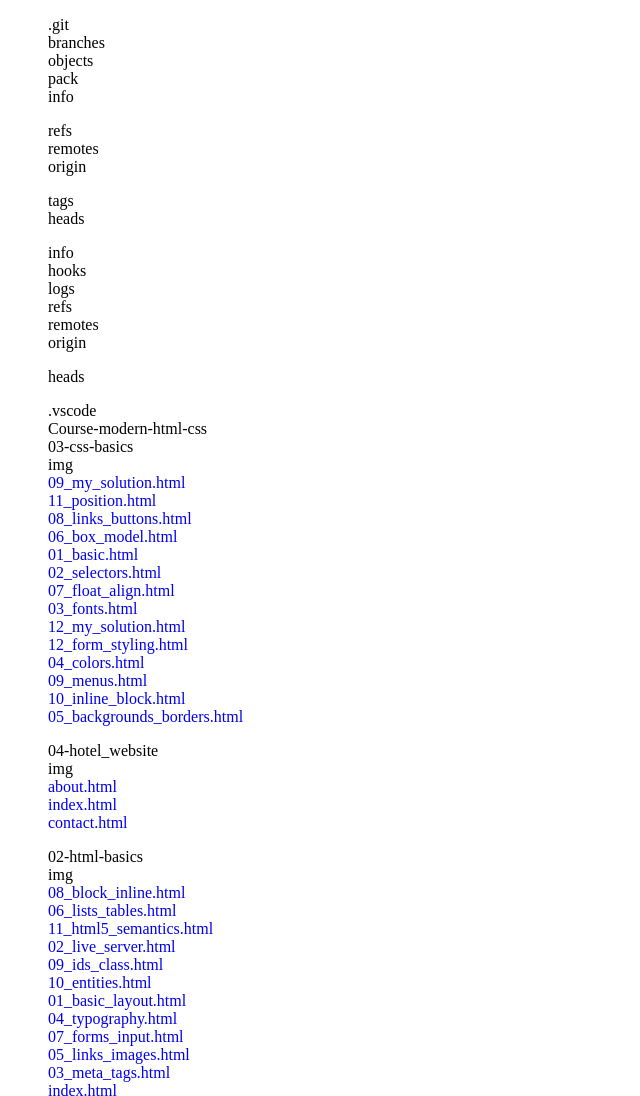
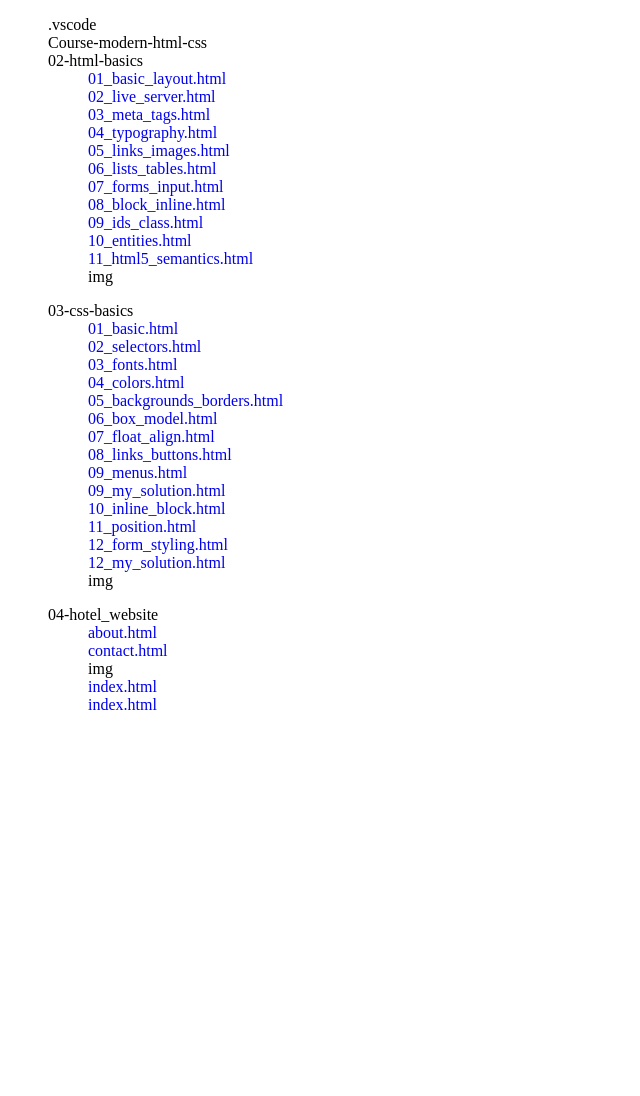
Before and after one commit to davidgma/course-notes, a website: page index.html in a window 1280 px wide. Shown: the whole page, without its empty margins (0-640 px from the left). After the commit the page ends 800 px from the top, so only its background shows below. Drawn offline with Linux system fonts and the light colour scheme.

Commit message:
1 file modified, 7 deleted

```diff
--- a/index.html
+++ b/index.html
@@ -21,73 +21,49 @@ list-style-type: none; /* Remove bullets */
   <body>
   <p>
 <ul>
-<li>.git</li>
-<li>branches</li>
-<li>objects</li>
-<li>pack</li>
-<li>info</li>
+<li>.vscode</li>
+<li>Course-modern-html-css</li>
+<li>02-html-basics</li>
+<ul>
+<li><a href="../Course-modern-html-css/02-html-basics/01_basic_layout.html" class="link">01_basic_layout.html</a></li>
+<li><a href="../Course-modern-html-css/02-html-basics/02_live_server.html" class="link">02_live_server.html</a></li>
+<li><a href="../Course-modern-html-css/02-html-basics/03_meta_tags.html" class="link">03_meta_tags.html</a></li>
+<li><a href="../Course-modern-html-css/02-html-basics/04_typography.html" class="link">04_typography.html</a></li>
+<li><a href="../Course-modern-html-css/02-html-basics/05_links_images.html" class="link">05_links_images.html</a></li>
+<li><a href="../Course-modern-html-css/02-html-basics/06_lists_tables.html" class="link">06_lists_tables.html</a></li>
+<li><a href="../Course-modern-html-css/02-html-basics/07_forms_input.html" class="link">07_forms_input.html</a></li>
+<li><a href="../Course-modern-html-css/02-html-basics/08_block_inline.html" class="link">08_block_inline.html</a></li>
+<li><a href="../Course-modern-html-css/02-html-basics/09_ids_class.html" class="link">09_ids_class.html</a></li>
+<li><a href="../Course-modern-html-css/02-html-basics/10_entities.html" class="link">10_entities.html</a></li>
+<li><a href="../Course-modern-html-css/02-html-basics/11_html5_semantics.html" class="link">11_html5_semantics.html</a></li>
+<li>img</li>
 </ul></ul>
 <ul>
-<li>refs</li>
-<li>remotes</li>
-<li>origin</li>
-</ul></ul>
+<li>03-css-basics</li>
 <ul>
-<li>tags</li>
-<li>heads</li>
-</ul></ul>
-<ul>
-<li>info</li>
-<li>hooks</li>
-<li>logs</li>
-<li>refs</li>
-<li>remotes</li>
-<li>origin</li>
-</ul></ul>
-<ul>
-<li>heads</li>
-</ul></ul>
-<ul>
-<li>.vscode</li>
-<li>Course-modern-html-css</li>
-<li>03-css-basics</li>
-<li>img</li>
-<li><a href="../Course-modern-html-css/03-css-basics/09_my_solution.html" class="link">09_my_solution.html</a></li>
-<li><a href="../Course-modern-html-css/03-css-basics/11_position.html" class="link">11_position.html</a></li>
-<li><a href="../Course-modern-html-css/03-css-basics/08_links_buttons.html" class="link">08_links_buttons.html</a></li>
-<li><a href="../Course-modern-html-css/03-css-basics/06_box_model.html" class="link">06_box_model.html</a></li>
 <li><a href="../Course-modern-html-css/03-css-basics/01_basic.html" class="link">01_basic.html</a></li>
 <li><a href="../Course-modern-html-css/03-css-basics/02_selectors.html" class="link">02_selectors.html</a></li>
+<li><a href="../Course-modern-html-css/03-css-basics/03_fonts.html" class="link">03_fonts.html</a></li>
+<li><a href="../Course-modern-html-css/03-css-basics/04_colors.html" class="link">04_colors.html</a></li>
+<li><a href="../Course-modern-html-css/03-css-basics/05_backgrounds_borders.html" class="link">05_backgrounds_borders.html</a></li>
+<li><a href="../Course-modern-html-css/03-css-basics/06_box_model.html" class="link">06_box_model.html</a></li>
 <li><a href="../Course-modern-html-css/03-css-basics/07_float_align.html" class="link">07_float_align.html</a></li>
-<li><a href="../Course-modern-html-css/03-css-basics/03_fonts.html" class="link">03_fonts.html</a></li>
+<li><a href="../Course-modern-html-css/03-css-basics/08_links_buttons.html" class="link">08_links_buttons.html</a></li>
+<li><a href="../Course-modern-html-css/03-css-basics/09_menus.html" class="link">09_menus.html</a></li>
+<li><a href="../Course-modern-html-css/03-css-basics/09_my_solution.html" class="link">09_my_solution.html</a></li>
+<li><a href="../Course-modern-html-css/03-css-basics/10_inline_block.html" class="link">10_inline_block.html</a></li>
+<li><a href="../Course-modern-html-css/03-css-basics/11_position.html" class="link">11_position.html</a></li>
+<li><a href="../Course-modern-html-css/03-css-basics/12_form_styling.html" class="link">12_form_styling.html</a></li>
 <li><a href="../Course-modern-html-css/03-css-basics/12_my_solution.html" class="link">12_my_solution.html</a></li>
-<li><a href="../Course-modern-html-css/03-css-basics/12_form_styling.html" class="link">12_form_styling.html</a></li>
-<li><a href="../Course-modern-html-css/03-css-basics/04_colors.html" class="link">04_colors.html</a></li>
-<li><a href="../Course-modern-html-css/03-css-basics/09_menus.html" class="link">09_menus.html</a></li>
-<li><a href="../Course-modern-html-css/03-css-basics/10_inline_block.html" class="link">10_inline_block.html</a></li>
-<li><a href="../Course-modern-html-css/03-css-basics/05_backgrounds_borders.html" class="link">05_backgrounds_borders.html</a></li>
+<li>img</li>
 </ul></ul>
 <ul>
 <li>04-hotel_website</li>
+<ul>
+<li><a href="../Course-modern-html-css/04-hotel_website/about.html" class="link">about.html</a></li>
+<li><a href="../Course-modern-html-css/04-hotel_website/contact.html" class="link">contact.html</a></li>
 <li>img</li>
-<li><a href="../Course-modern-html-css/04-hotel_website/about.html" class="link">about.html</a></li>
 <li><a href="../Course-modern-html-css/04-hotel_website/index.html" class="link">index.html</a></li>
-<li><a href="../Course-modern-html-css/04-hotel_website/contact.html" class="link">contact.html</a></li>
-</ul></ul>
-<ul>
-<li>02-html-basics</li>
-<li>img</li>
-<li><a href="../Course-modern-html-css/02-html-basics/08_block_inline.html" class="link">08_block_inline.html</a></li>
-<li><a href="../Course-modern-html-css/02-html-basics/06_lists_tables.html" class="link">06_lists_tables.html</a></li>
-<li><a href="../Course-modern-html-css/02-html-basics/11_html5_semantics.html" class="link">11_html5_semantics.html</a></li>
-<li><a href="../Course-modern-html-css/02-html-basics/02_live_server.html" class="link">02_live_server.html</a></li>
-<li><a href="../Course-modern-html-css/02-html-basics/09_ids_class.html" class="link">09_ids_class.html</a></li>
-<li><a href="../Course-modern-html-css/02-html-basics/10_entities.html" class="link">10_entities.html</a></li>
-<li><a href="../Course-modern-html-css/02-html-basics/01_basic_layout.html" class="link">01_basic_layout.html</a></li>
-<li><a href="../Course-modern-html-css/02-html-basics/04_typography.html" class="link">04_typography.html</a></li>
-<li><a href="../Course-modern-html-css/02-html-basics/07_forms_input.html" class="link">07_forms_input.html</a></li>
-<li><a href="../Course-modern-html-css/02-html-basics/05_links_images.html" class="link">05_links_images.html</a></li>
-<li><a href="../Course-modern-html-css/02-html-basics/03_meta_tags.html" class="link">03_meta_tags.html</a></li>
 <li><a href="../index.html" class="link">index.html</a></li>
 </ul>
   </p>
```
